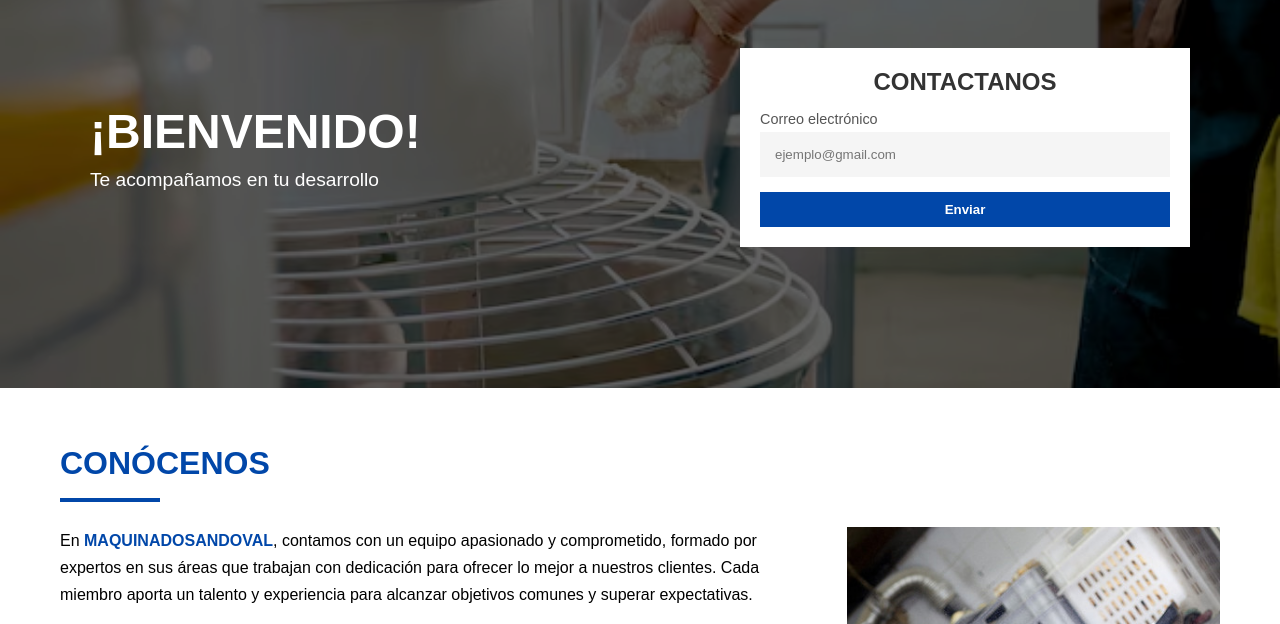
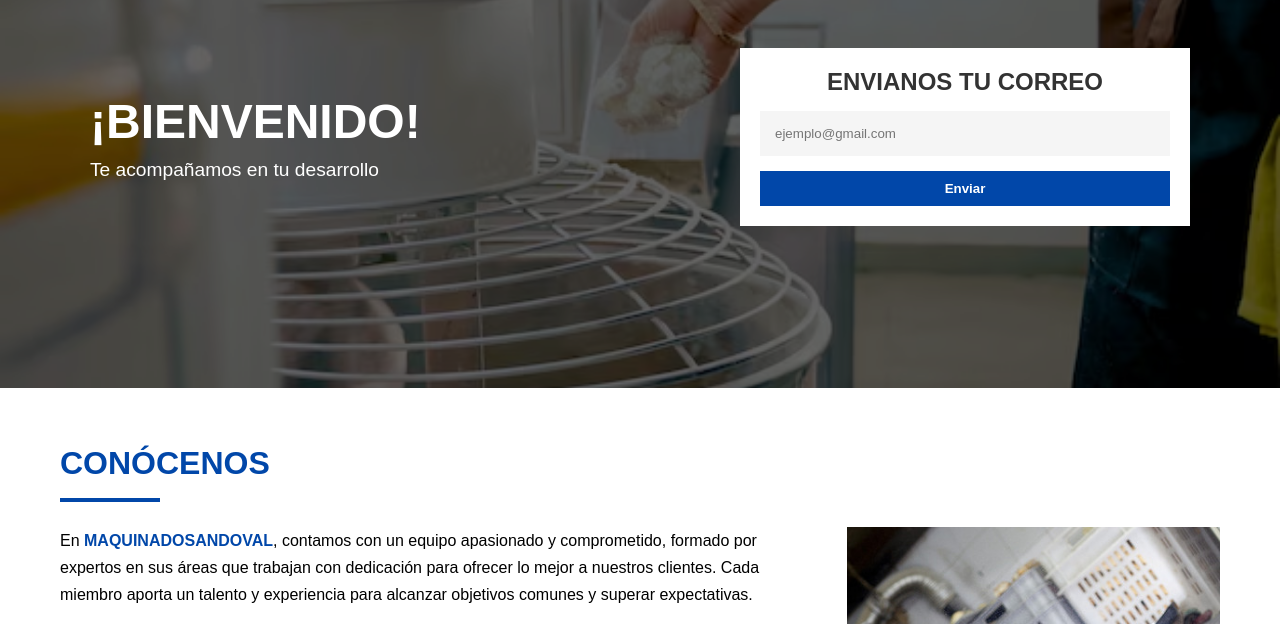
Before and after one commit to Hacketon2004/maquinado-sandoval, a plain HTML site: page Compañia.html in a window 1280 px wide. Shown: the part 102-726 px from the top of the page. Drawn offline with nearby package versions, Linux system fonts and the light colour scheme.

Commit message:
Update Compañia.html

```diff
--- a/Compañia.html
+++ b/Compañia.html
@@ -51,9 +51,8 @@
                 </div>
 
                 <div class="cuadro-contacto">
-                    <h3>Contactanos</h3>
+                    <h3>Envianos tu Correo</h3>
                     <form id="form-newsletter">
-                        <label for="correo">Correo electrónico</label>
                         <input type="email" id="correo" name="email" placeholder="ejemplo@gmail.com" required>
                         <button type="submit">Enviar</button>
                     </form>
```
